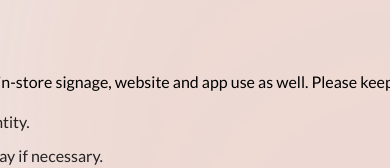
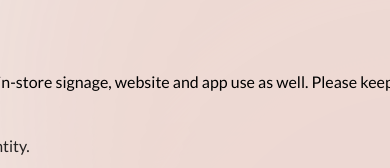
Before and after one commit to Alexiswaters/homemakersBrand, a React (Create React App) app: page / in a window 390 px wide. Shown: the part 155-323 px from the top of the page. Built offline with nearby package versions, Linux system fonts and the light colour scheme; no server answers.

Commit message:
Adjust p tag

```diff
--- a/src/App.css
+++ b/src/App.css
@@ -239,14 +239,10 @@ h1 {
 }
 
 p {
-  max-width: 50%;
+  max-width:clamp(390px, 65%, 1000px);
   line-height: 150%;
 }
-@media (max-width: 900px) {
-  p {
-    max-width: 100%;
-  }
-}
+
 h3{
   font-size: 2rem;
   font-weight: bold;
```
